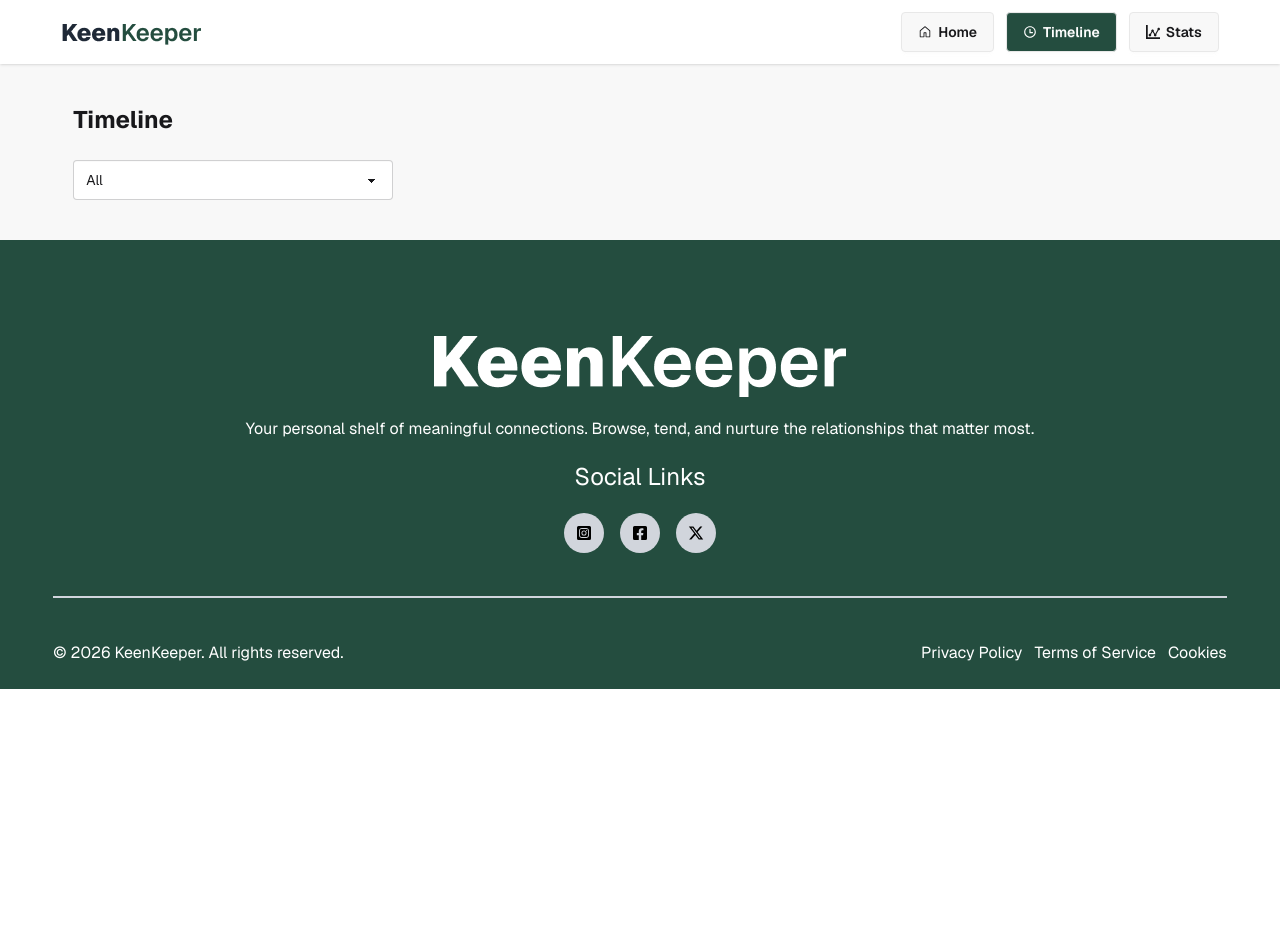
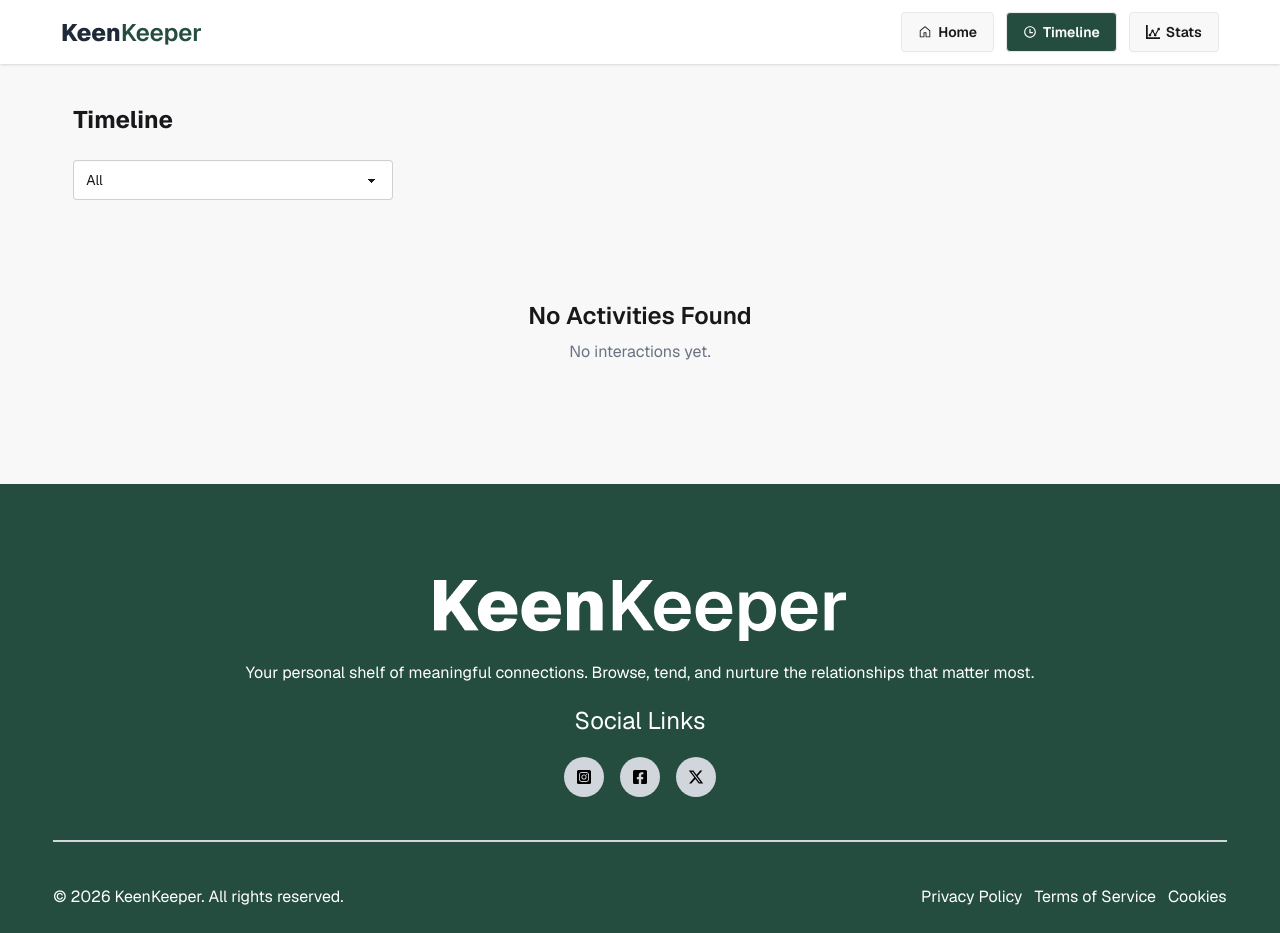
Before and after one commit to Badsha-Nishan/keen-keeper-react, a React (Vite) app: page /timeline in a window 1280 px wide. Before the commit the page ends 800 px from the top, so only its background shows below. Built offline with nearby package versions, Linux system fonts and the light colour scheme.

Commit message:
added ux for no data

```diff
--- a/src/pages/statspage/StatsPage.jsx
+++ b/src/pages/statspage/StatsPage.jsx
@@ -3,25 +3,33 @@ import { Legend, Pie, PieChart, Tooltip } from "recharts";
 import { FriendsContext } from "../../context/FriendContext";
 
 const StatsPage = () => {
-    const {timeline} = useContext(FriendsContext);
+  const { timeline } = useContext(FriendsContext);
 
   const counts = {
     call: 0,
     text: 0,
     video: 0,
+  };
+  timeline.forEach((item) => {
+    if (counts[item.type] !== undefined) {
+      counts[item.type]++;
     }
-    timeline.forEach(item =>{
-        if(counts[item.type] !== undefined){
-            counts[item.type]++
-        }
-    })
+  });
 
   const data = [
-        { name: 'Call', value: counts.call, fill: '#0088FE' },
-        { name: 'Text', value: counts.text, fill: '#00C49F' },
-        { name: 'Video', value: counts.video, fill: '#FFBB28' },
+    { name: "Call", value: counts.call, fill: "#0088FE" },
+    { name: "Text", value: counts.text, fill: "#00C49F" },
+    { name: "Video", value: counts.video, fill: "#FFBB28" },
   ];
 
+  if(timeline.length === 0) {
+    return(
+        <div className="text-center py-20">
+            <h2 className="text-2xl font-semibold">No Data Available</h2>
+            <p className="text-gray-500">No interactions yet.</p>
+        </div>
+    )
+  }
   return (
     <div className="bg-base-100 w-11/12 mx-auto my-8 py-5 rounded-md shadow">
       <h2 className="text-5xl font-semibold py-5 pl-5">Friendship Analytics</h2>
--- a/src/pages/timelinepage/TimeLinePage.jsx
+++ b/src/pages/timelinepage/TimeLinePage.jsx
@@ -24,7 +24,15 @@ const TimeLinePage = () => {
         <option value="text">Text</option>
         <option value="video">Video</option>
       </select>
-      {filteredTimeline.map((item, index) =>
+      {filteredTimeline.length === 0 ? (
+        <div className="text-center py-20">
+          <h3 className="text-2xl font-semibold">No Activities Found</h3>
+          <p className="text-gray-500 mt-2">
+            No {filter !== "all" ? filter : ""} interactions yet.
+          </p>
+        </div>
+      ) : (
+        filteredTimeline.map((item, index) =>
           item.type === "call" ? (
             <TimeLineCard key={index} item={item}></TimeLineCard>
           ) : item.type === "text" ? (
@@ -32,6 +40,7 @@ const TimeLinePage = () => {
           ) : (
             <VideoCard key={index} item={item}></VideoCard>
           )
+        )
       )}
     </div>
   );
```
Lines whose indentation alone changed are shown as unchanged.
